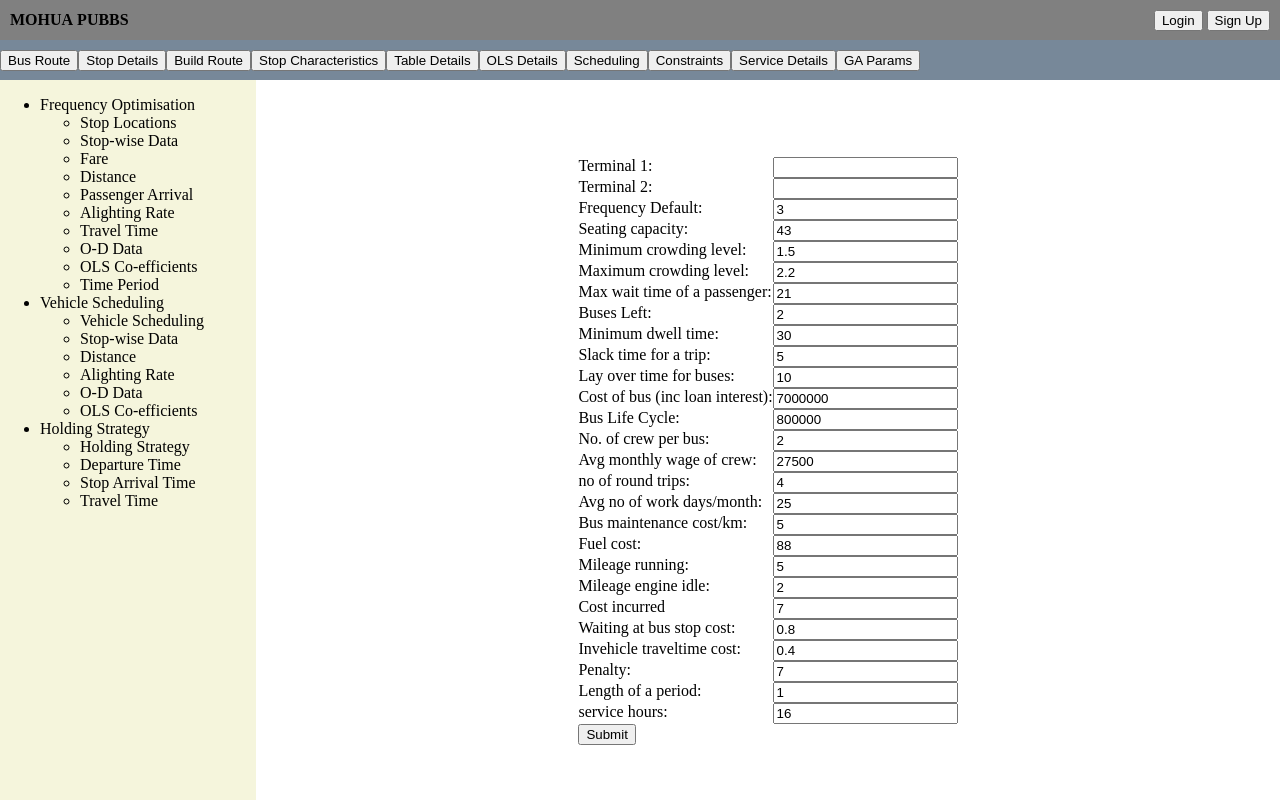
After one commit to abhishekk962/pubbs, a Flask app: page /service in a window 1280 px wide. The commit adds this page. Run offline with Flask 3, Linux system fonts and the light colour scheme.

Commit message:
default values added

```diff
--- a/main.py
+++ b/main.py
@@ -105,6 +105,12 @@ def registered():
 
 @app.route('/bus-route', methods=['GET', 'POST'])
 def busroute():
+    if request.method == "POST":
+        if 'periods' not in session:
+            session['periods'] = int(request.form['Number_of_service_periods'])
+        if 'route' not in session:
+                session['route'] = request.form['Bus_route_name']
+        return render_template('only_busroute.html', message="Bus Route info was saved")
     return render_template('only_busroute.html', message="")
 
 @app.route('/stops', methods=['GET', 'POST'])
@@ -189,6 +195,14 @@ def scheduling_details():
 def constraints_details():
     return render_template('only_constraints.html', message="")
 
+@app.route('/service', methods=['GET', 'POST'])
+def service_details():
+    return render_template('only_service.html', message="")
+
+@app.route('/ga-params', methods=['GET', 'POST'])
+def ga_params():
+    return render_template('only_gaparams.html', message="")
+
 # @app.route('/points', methods=['GET', 'POST'])
 # def point_details():
 #     return render_template('only_points.html', message="")
@@ -208,15 +222,15 @@ def get_data():
     # ]
     return jsonify(data)
 
-@app.route('/input-stops', methods=['GET', 'POST'])
-def input_stops():
-    if 'periods' not in session:
-        session['periods'] = int(request.form['Number_of_service_periods'])
-    if 'route' not in session:
-            session['route'] = request.form['Bus_route_name']
-    from_time = request.form['Bus_service_timings_From']
-    to_time = request.form['Bus_service_timings_To']
-    return render_template('only_stops.html')
+# @app.route('/input-stops', methods=['GET', 'POST'])
+# def input_stops():
+#     if 'periods' not in session:
+#         session['periods'] = int(request.form['Number_of_service_periods'])
+#     if 'route' not in session:
+#             session['route'] = request.form['Bus_route_name']
+#     from_time = request.form['Bus_service_timings_From']
+#     to_time = request.form['Bus_service_timings_To']
+#     return render_template('only_stops.html')
 
 @app.route('/save-stops', methods=['POST'])
 def save_stops():
--- a/static/main.css
+++ b/static/main.css
@@ -62,4 +62,5 @@ td > input{
 
 form > div{
     display: grid;
+    grid-template-columns: auto auto;
 }
--- a/templates/dashboard.html
+++ b/templates/dashboard.html
@@ -29,8 +29,8 @@
         <button type="submit" formaction="{{url_for('ols_details')}}">OLS Details</button>
         <button type="submit" formaction="{{url_for('scheduling_details')}}">Scheduling</button>
         <button type="submit" formaction="{{url_for('constraints_details')}}">Constraints</button>
-        <button type="submit">Bus Fleet Details</button>
-        <button type="submit">Cost Details</button>
+        <button type="submit" formaction="{{url_for('service_details')}}">Service Details</button>
+        <button type="submit" formaction="{{url_for('ga_params')}}">GA Params</button>
       </form>
     </nav>
     <div class="page-body">
--- a/templates/only_busroute.html
+++ b/templates/only_busroute.html
@@ -1,6 +1,7 @@
 {% extends "dashboard.html" %}
 {% block content %}
-<form id="myform" action="{{url_for('input_stops')}}" method="post">
+<h4>{{ message }}</h4>
+<form id="myform" action="{{url_for('busroute')}}" method="post">
   <div>
     <label for="Bus_route_name">Bus Route Name:</label>
     <input type="text" id="Bus_route_name" name="Bus_route_name" required/>
--- /dev/null
+++ b/templates/only_service.html
@@ -0,0 +1,89 @@
+{% extends "dashboard.html" %}
+{% block content %}
+<h4>{{ message }}</h4>
+<form id="myform" action="{{url_for('service_details')}}" method="post">
+  <div>
+    <label for="A">Terminal 1:</label>
+    <input type="text" id="A" name="A" required>
+
+    <label for="B">Terminal 2:</label>
+    <input type="text" id="B" name="B" required>
+
+    <label for="frequencydefault">Frequency Default:</label>
+    <input value="3" type="number" id="frequencydefault" name="frequencydefault" required>
+
+    <label for="seatcap">Seating capacity:</label>
+    <input value="43" type="number" id="seatcap" name="seatcap" required>
+
+    <label for="min_c_lvl">Minimum crowding level:</label>
+    <input value="1.5" type="number" step="0.01" id="min_c_lvl" name="min_c_lvl" required>
+
+    <label for="max_c_lvl">Maximum crowding level:</label>
+    <input value="2.2" type="number" step="0.01" id="max_c_lvl" name="max_c_lvl" required>
+
+    <label for="max_wait">Max wait time of a passenger: </label>
+    <input value="21" type="number" id="max_wait" name="max_wait" required>
+
+    <label for="bus_left">Buses Left: </label>
+    <input value="2" type="number" id="bus_left" name="bus_left" required>
+
+    <label for="min_dwell">Minimum dwell time: </label>
+    <input value="30" type="number" id="min_dwell" name="min_dwell" required>
+
+    <label for="slack">Slack time for a trip: </label>
+    <input value="5" type="number" id="slack" name="slack" required>
+
+    <label for="lay_overtime">Lay over time for buses: </label>
+    <input value="10" type="number" id="lay_overtime" name="lay_overtime" required>
+
+    <label for="buscost">Cost of bus (inc loan interest): </label>
+    <input value="7000000" type="number" id="buscost" name="buscost" required>
+
+    <label for="buslifecycle">Bus Life Cycle: </label>
+    <input value="800000" type="number" id="buslifecycle" name="buslifecycle" required>
+
+    <label for="crewperbus">No. of crew per bus: </label>
+    <input value="2" type="number" id="crewperbus" name="crewperbus" required>
+
+    <label for="crewincome">Avg monthly wage of crew: </label>
+    <input value="27500" type="number" id="crewincome" name="crewincome" required>
+
+    <label for="cr_trip">no of round trips: </label>
+    <input value="4" type="number" id="cr_trip" name="cr_trip" required>
+
+    <label for="cr_day">Avg no of work days/month: </label>
+    <input value="25" type="number" id="cr_day" name="cr_day" required>
+
+    <label for="busmaintenance">Bus maintenance cost/km: </label>
+    <input value="5" type="number" id="busmaintenance" name="busmaintenance" required>
+
+    <label for="fuelprice">Fuel cost: </label>
+    <input value="88" type="number" id="fuelprice" name="fuelprice" required>
+
+    <label for="kmperliter">Mileage running: </label>
+    <input value="5" type="number" id="kmperliter" name="kmperliter" required>
+
+    <label for="kmperliter2">Mileage engine idle: </label>
+    <input value="2" type="number" id="kmperliter2" name="kmperliter2" required>
+
+    <label for="c_cantboard">Cost incurred </label>
+    <input value="7" type="number" id="c_cantboard" name="c_cantboard" required>
+
+    <label for="c_waittime">Waiting at bus stop cost: </label>
+    <input value="0.8" type="number" id="c_waittime" name="c_waittime" required>
+
+    <label for="c_invehtime">Invehicle traveltime cost:</label>
+    <input value="0.4" type="number" id="c_invehtime" name="c_invehtime" required>
+
+    <label for="penalty">Penalty: </label>
+    <input value="7" type="number" id="penalty" name="penalty" required>
+
+    <label for="hrinperiod">Length of a period: </label>
+    <input value="1" type="number" id="hrinperiod" name="hrinperiod" required>
+
+    <label for="ser_period">service hours: </label>
+    <input value="16" type="number" id="ser_period" name="ser_period" required>
+  </div>
+  <button id="myBtn" value="Submit" class="nextBtn" type="submit">Submit</button>
+</form>
+{% endblock %}
```
Also changed, not shown: templates/only_constraints.html (+15 -12 lines), templates/only_gaparams.html (added, +14 -0 lines), templates/only_scheduling.html (+9 -8 lines).
